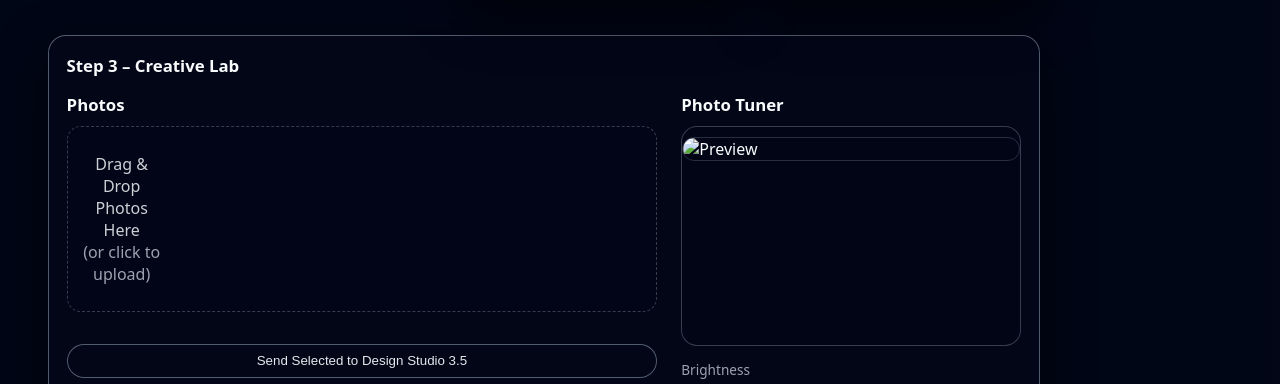
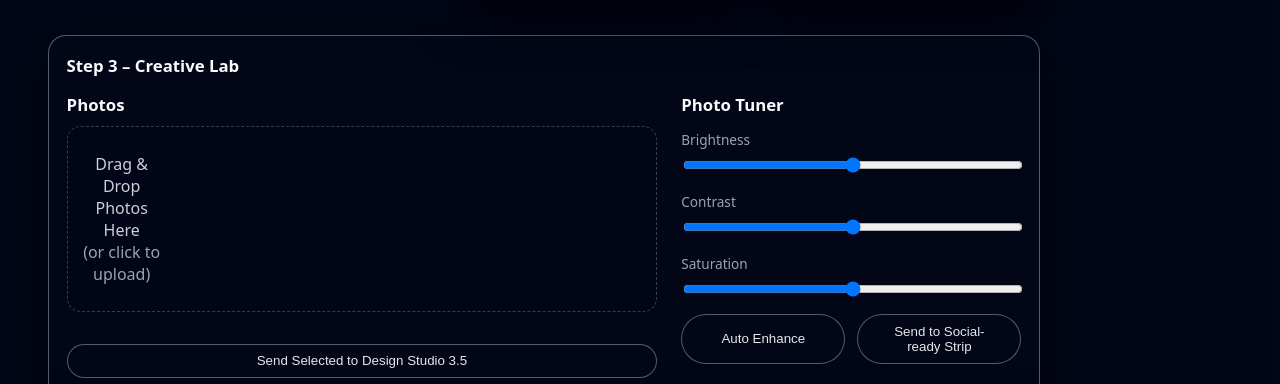
Before and after one commit to JaySellsCars/lot-rocket, a website: page public/index.html in a window 1280 px wide. Shown: the part 1300-1684 px from the top of the page. Drawn offline with nearby package versions, Linux system fonts and the light colour scheme; a script that the page names is missing.

Commit message:
Update index.html

```diff
--- a/public/index.html
+++ b/public/index.html
@@ -237,10 +237,7 @@
           <div class="creative-right">
             <h3>Photo Tuner</h3>
 
-            <!-- ✅ ONE preview image ONLY (no duplicates, no ghost box) -->
-            <div class="tuner-preview">
-              <img id="photoTunerPreview" class="photo-tuner-preview" src="" alt="Preview" />
-            </div>
+
 
             <div class="slider-block">
               <label for="tunerBrightness">Brightness</label>
```
